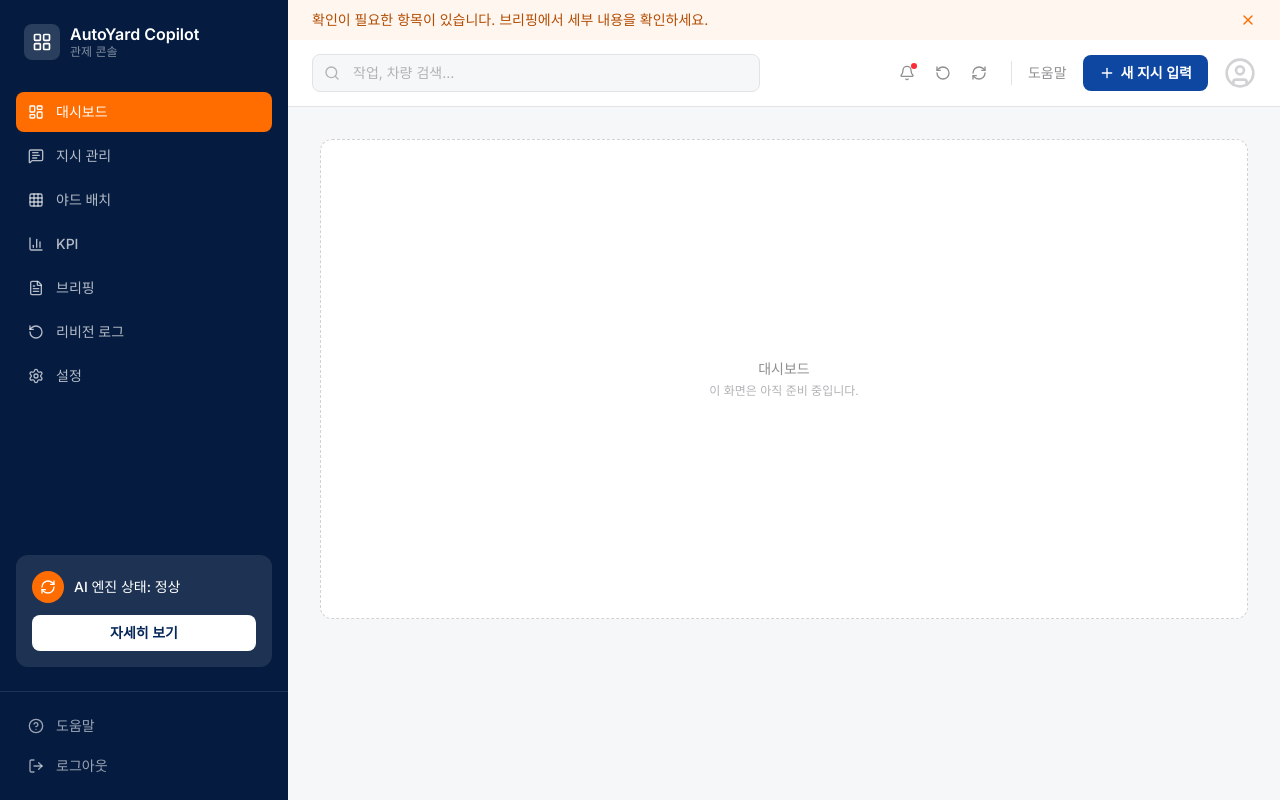
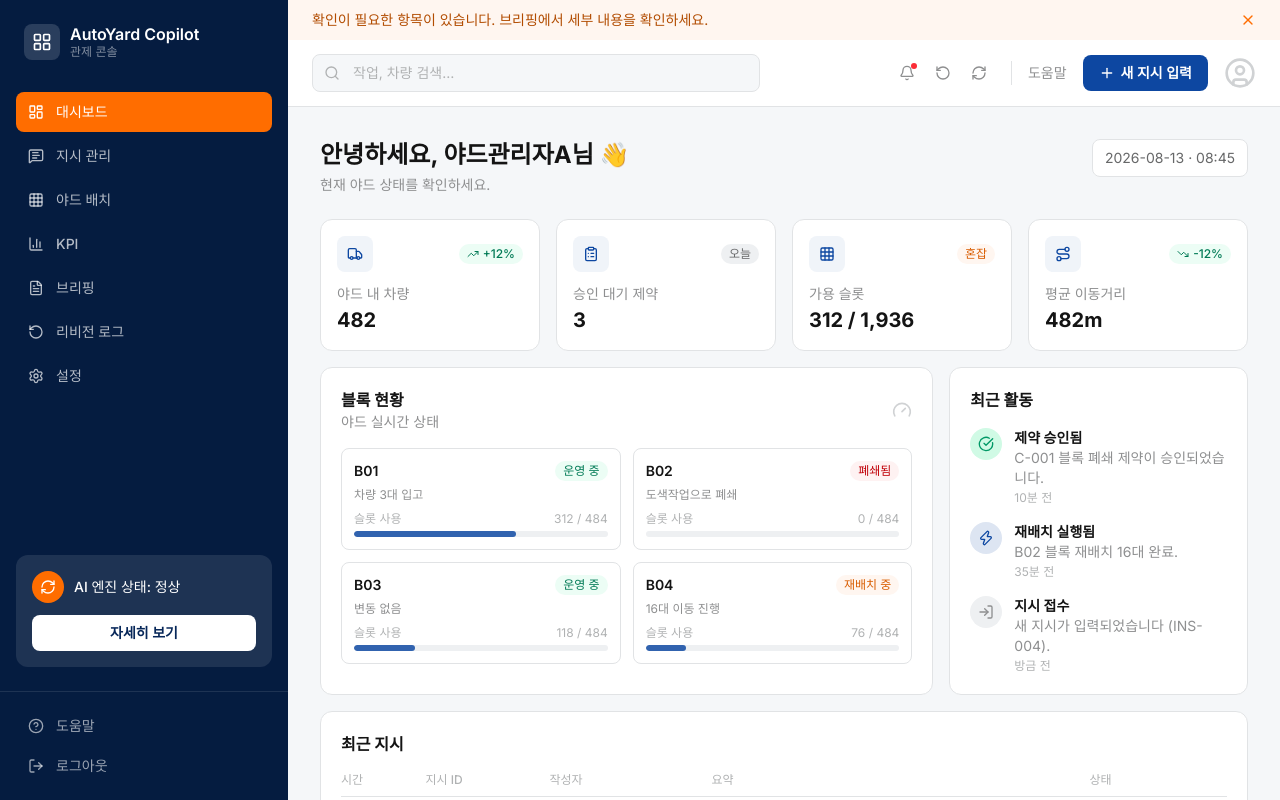
Before and after one commit to Chung-Woon-team/Front-end, a React (Vite) app: page /dashboard in a window 1280 px wide. Built offline with nearby package versions, Linux system fonts and the light colour scheme.

Commit message:
feat: 대시보드 메인구성

```diff
--- a/src/App.tsx
+++ b/src/App.tsx
@@ -2,6 +2,7 @@ import { Navigate, Route, Routes } from 'react-router-dom';
 import { LoginPage } from './pages/LoginPage';
 import { InstructionsPage } from './pages/InstructionsPage';
 import { YardPage } from './pages/YardPage';
+import { DashboardPage } from './pages/DashboardPage';
 import { PlaceholderPage } from './pages/PlaceholderPage';
 import { DashboardShell } from './components/layout/DashboardShell';
 
@@ -11,7 +12,7 @@ function App() {
       <Route path="/" element={<Navigate to="/login" replace />} />
       <Route path="/login" element={<LoginPage />} />
       <Route element={<DashboardShell />}>
-        <Route path="/dashboard" element={<PlaceholderPage title="대시보드" />} />
+        <Route path="/dashboard" element={<DashboardPage />} />
         <Route path="/instructions" element={<InstructionsPage />} />
         <Route path="/yard" element={<YardPage />} />
         <Route path="/kpi" element={<PlaceholderPage title="KPI" />} />
--- /dev/null
+++ b/src/pages/DashboardPage.tsx
@@ -0,0 +1,246 @@
+import {
+  CircleCheckBig,
+  ClipboardList,
+  Gauge,
+  Grid3x3,
+  LogIn,
+  Route,
+  TrendingDown,
+  TrendingUp,
+  Truck,
+  Zap,
+} from 'lucide-react';
+import { CURRENT_USER_NAME } from '../constants/user';
+
+interface StatCard {
+  icon: typeof Truck;
+  label: string;
+  value: string;
+  badge: string;
+  badgeTone: 'up' | 'down' | 'warn' | 'neutral';
+}
+
+const STATS: StatCard[] = [
+  { icon: Truck, label: '야드 내 차량', value: '482', badge: '+12%', badgeTone: 'up' },
+  { icon: ClipboardList, label: '승인 대기 제약', value: '3', badge: '오늘', badgeTone: 'neutral' },
+  { icon: Grid3x3, label: '가용 슬롯', value: '312 / 1,936', badge: '혼잡', badgeTone: 'warn' },
+  { icon: Route, label: '평균 이동거리', value: '482m', badge: '-12%', badgeTone: 'down' },
+];
+
+interface BlockStatus {
+  blockId: string;
+  status: '운영 중' | '폐쇄됨' | '재배치 중';
+  occupied: number;
+  capacity: number;
+  note: string;
+}
+
+const BLOCKS: BlockStatus[] = [
+  { blockId: 'B01', status: '운영 중', occupied: 312, capacity: 484, note: '차량 3대 입고' },
+  { blockId: 'B02', status: '폐쇄됨', occupied: 0, capacity: 484, note: '도색작업으로 폐쇄' },
+  { blockId: 'B03', status: '운영 중', occupied: 118, capacity: 484, note: '변동 없음' },
+  { blockId: 'B04', status: '재배치 중', occupied: 76, capacity: 484, note: '16대 이동 진행' },
+];
+
+interface ActivityItem {
+  icon: typeof CircleCheckBig;
+  tone: 'good' | 'primary' | 'neutral';
+  title: string;
+  description: string;
+  time: string;
+}
+
+const ACTIVITIES: ActivityItem[] = [
+  {
+    icon: CircleCheckBig,
+    tone: 'good',
+    title: '제약 승인됨',
+    description: 'C-001 블록 폐쇄 제약이 승인되었습니다.',
+    time: '10분 전',
+  },
+  {
+    icon: Zap,
+    tone: 'primary',
+    title: '재배치 실행됨',
+    description: 'B02 블록 재배치 16대 완료.',
+    time: '35분 전',
+  },
+  {
+    icon: LogIn,
+    tone: 'neutral',
+    title: '지시 접수',
+    description: '새 지시가 입력되었습니다 (INS-004).',
+    time: '방금 전',
+  },
+];
+
+interface RecentInstruction {
+  time: string;
+  instructionId: string;
+  author: string;
+  summary: string;
+  status: '승인됨' | '승인 대기' | '반려됨';
+}
+
+const RECENT_INSTRUCTIONS: RecentInstruction[] = [
+  { time: '09:12', instructionId: 'INS-001', author: '야드관리자A', summary: 'B02 블록 도색작업 폐쇄', status: '승인됨' },
+  { time: '08:47', instructionId: 'INS-002', author: '야드관리자B', summary: '철도 출고 차량 동쪽 구역 배치', status: '승인 대기' },
+  { time: '08:20', instructionId: 'INS-003', author: '야드관리자A', summary: '컷오프 차량 게이트 우선 배치', status: '승인됨' },
+  { time: '07:55', instructionId: 'INS-004', author: '야드관리자C', summary: 'B01 블록 임시 폐쇄 요청', status: '반려됨' },
+];
+
+const BADGE_TONE_CLASS: Record<StatCard['badgeTone'], string> = {
+  up: 'bg-emerald-50 text-emerald-700',
+  down: 'bg-emerald-50 text-emerald-700',
+  warn: 'bg-secondary-50 text-secondary-700',
+  neutral: 'bg-neutral-100 text-neutral-600',
+};
+
+const BLOCK_STATUS_CLASS: Record<BlockStatus['status'], string> = {
+  '운영 중': 'bg-emerald-50 text-emerald-700',
+  폐쇄됨: 'bg-red-50 text-red-700',
+  '재배치 중': 'bg-secondary-50 text-secondary-700',
+};
+
+const ACTIVITY_TONE_CLASS: Record<ActivityItem['tone'], string> = {
+  good: 'bg-emerald-100 text-emerald-600',
+  primary: 'bg-primary-100 text-primary-600',
+  neutral: 'bg-neutral-100 text-neutral-500',
+};
+
+const INSTRUCTION_STATUS_CLASS: Record<RecentInstruction['status'], string> = {
+  승인됨: 'bg-emerald-50 text-emerald-700',
+  '승인 대기': 'bg-secondary-50 text-secondary-700',
+  반려됨: 'bg-red-50 text-red-700',
+};
+
+export function DashboardPage() {
+  return (
+    <div>
+      <div className="mb-6 flex flex-wrap items-start justify-between gap-4">
+        <div>
+          <h1 className="text-2xl font-bold text-neutral-900">안녕하세요, {CURRENT_USER_NAME}님 👋</h1>
+          <p className="mt-1 text-sm text-neutral-500">현재 야드 상태를 확인하세요.</p>
+        </div>
+        <span className="rounded-lg border border-neutral-200 bg-white px-3 py-2 text-sm text-neutral-600">
+          2026-08-13 · 08:45
+        </span>
+      </div>
+
+      <div className="grid grid-cols-4 gap-4">
+        {STATS.map((stat) => (
+          <div key={stat.label} className="rounded-xl border border-neutral-200 bg-white p-4">
+            <div className="flex items-center justify-between">
+              <div className="flex h-9 w-9 items-center justify-center rounded-lg bg-primary-50 text-primary-600">
+                <stat.icon className="h-4 w-4" />
+              </div>
+              <span
+                className={`flex items-center gap-1 rounded-full px-2 py-0.5 text-xs font-medium ${BADGE_TONE_CLASS[stat.badgeTone]}`}
+              >
+                {stat.badgeTone === 'up' && <TrendingUp className="h-3 w-3" />}
+                {stat.badgeTone === 'down' && <TrendingDown className="h-3 w-3" />}
+                {stat.badge}
+              </span>
+            </div>
+            <p className="mt-3 text-sm text-neutral-500">{stat.label}</p>
+            <p className="mt-0.5 text-xl font-bold text-neutral-900">{stat.value}</p>
+          </div>
+        ))}
+      </div>
+
+      <div className="mt-4 grid grid-cols-3 gap-4">
+        <div className="col-span-2 rounded-xl border border-neutral-200 bg-white p-5">
+          <div className="flex items-center justify-between">
+            <div>
+              <h2 className="text-base font-bold text-neutral-900">블록 현황</h2>
+              <p className="text-sm text-neutral-500">야드 실시간 상태</p>
+            </div>
+            <Gauge className="h-5 w-5 text-neutral-300" />
+          </div>
+
+          <div className="mt-4 grid grid-cols-2 gap-3">
+            {BLOCKS.map((block) => (
+              <div key={block.blockId} className="rounded-lg border border-neutral-200 p-3">
+                <div className="flex items-center justify-between">
+                  <span className="text-sm font-semibold text-neutral-900">{block.blockId}</span>
+                  <span
+                    className={`rounded-full px-2 py-0.5 text-xs font-medium ${BLOCK_STATUS_CLASS[block.status]}`}
+                  >
+                    {block.status}
+                  </span>
+                </div>
+                <p className="mt-1.5 text-xs text-neutral-500">{block.note}</p>
+                <div className="mt-2 flex items-center justify-between text-xs text-neutral-400">
+                  <span>슬롯 사용</span>
+                  <span>
+                    {block.occupied} / {block.capacity}
+                  </span>
+                </div>
+                <div className="mt-1 h-1.5 w-full overflow-hidden rounded-full bg-neutral-100">
+                  <div
+                    className="h-full rounded-full bg-primary-500"
+                    style={{ width: `${Math.round((block.occupied / block.capacity) * 100)}%` }}
+                  />
+                </div>
+              </div>
+            ))}
+          </div>
+        </div>
+
+        <div className="rounded-xl border border-neutral-200 bg-white p-5">
+          <h2 className="text-base font-bold text-neutral-900">최근 활동</h2>
+          <div className="mt-4 space-y-4">
+            {ACTIVITIES.map((activity, index) => (
+              <div key={index} className="flex gap-3">
+                <div
+                  className={`flex h-8 w-8 shrink-0 items-center justify-center rounded-full ${ACTIVITY_TONE_CLASS[activity.tone]}`}
+                >
+                  <activity.icon className="h-4 w-4" />
+                </div>
+                <div>
+                  <p className="text-sm font-semibold text-neutral-900">{activity.title}</p>
+                  <p className="text-sm text-neutral-500">{activity.description}</p>
+                  <p className="mt-0.5 text-xs text-neutral-400">{activity.time}</p>
+                </div>
+              </div>
+            ))}
+          </div>
+        </div>
+      </div>
+
+      <div className="mt-4 rounded-xl border border-neutral-200 bg-white p-5">
+        <h2 className="text-base font-bold text-neutral-900">최근 지시</h2>
+        <div className="mt-4 overflow-x-auto">
+          <table className="w-full text-left text-sm">
+            <thead>
+              <tr className="border-b border-neutral-200 text-xs text-neutral-400">
+                <th className="pb-2 font-medium">시간</th>
+                <th className="pb-2 font-medium">지시 ID</th>
+                <th className="pb-2 font-medium">작성자</th>
+                <th className="pb-2 font-medium">요약</th>
+                <th className="pb-2 font-medium">상태</th>
+              </tr>
+            </thead>
+            <tbody>
+              {RECENT_INSTRUCTIONS.map((row) => (
+                <tr key={row.instructionId} className="border-b border-neutral-100 last:border-0">
+                  <td className="py-2.5 text-neutral-500">{row.time}</td>
+                  <td className="py-2.5 font-medium text-neutral-900">{row.instructionId}</td>
+                  <td className="py-2.5 text-neutral-600">{row.author}</td>
+                  <td className="py-2.5 text-neutral-600">{row.summary}</td>
+                  <td className="py-2.5">
+                    <span
+                      className={`rounded-full px-2 py-0.5 text-xs font-medium ${INSTRUCTION_STATUS_CLASS[row.status]}`}
+                    >
+                      {row.status}
+                    </span>
+                  </td>
+                </tr>
+              ))}
+            </tbody>
+          </table>
+        </div>
+      </div>
+    </div>
+  );
+}
--- a/src/pages/index.ts
+++ b/src/pages/index.ts
@@ -2,3 +2,4 @@ export * from './LoginPage';
 export * from './InstructionsPage';
 export * from './PlaceholderPage';
 export * from './YardPage';
+export * from './DashboardPage';
```
